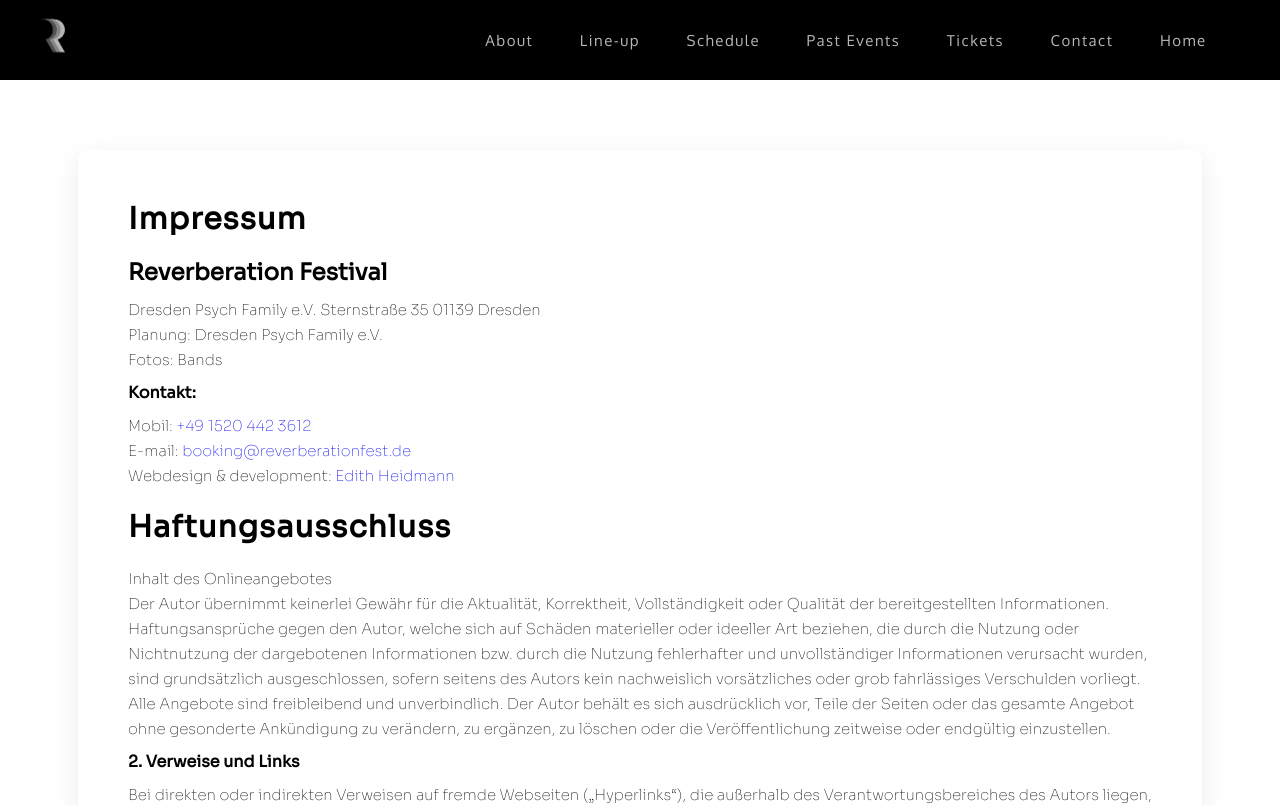
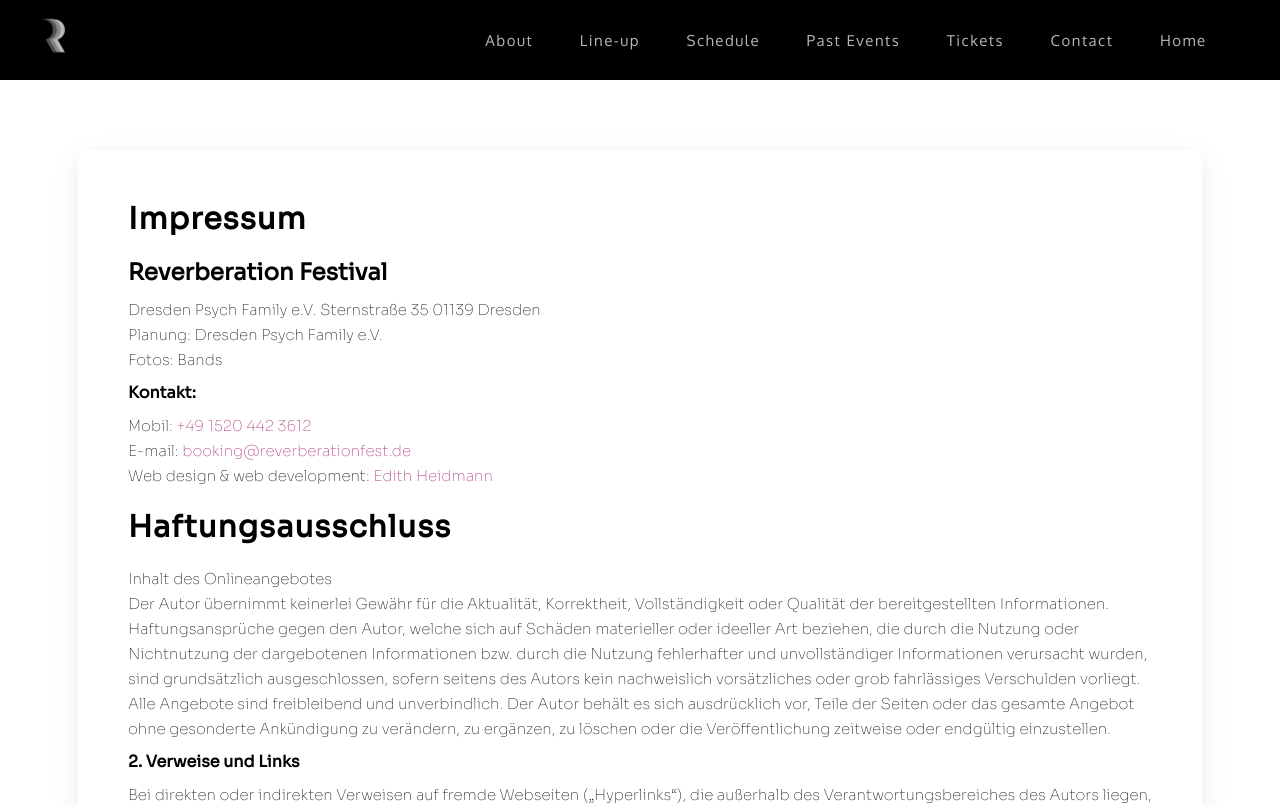
Before and after one commit to ediheid/reverberation-frontend, a React (Create React App) app: page /impressum in a window 1280 px wide. Shown: the top 805 px of the page. Built offline with nearby package versions, Linux system fonts and the light colour scheme.

Commit message:
Finished Impressum page

```diff
--- a/src/Styling/_variables.module.scss
+++ b/src/Styling/_variables.module.scss
@@ -16,12 +16,14 @@ $white-grey: #f2f2f2;
 
 $nav-links: $mauve;
 
+$links-hover-colour: $mauve;
+
 $mid-grey: #b7b7b7;
 
 // $black-grey: #191919;
 // $main-green: #38736d;
 // $dark-green: #275459;
-// $blue: #102940;
+$blue: #295884;
 
 // ? Font Variables
 // Nav Fonts
--- a/src/Views/Impressum/Impressum.js
+++ b/src/Views/Impressum/Impressum.js
@@ -49,7 +49,7 @@ const Impressum = () => {
         </span>
 
         <span className={styles["spans"]}>
-          Webdesign & development:
+          Web design & web development:
           <a
             className={styles["anchor-tags"]}
             href="https://www.edithsdev.com/home/contact"
--- a/src/Views/Impressum/impressum.module.scss
+++ b/src/Views/Impressum/impressum.module.scss
@@ -57,19 +57,20 @@
 
 .anchor-tags {
   text-decoration: none;
-  //   color: $dark-green;
-  //   font-family: $roboto-medium-font-family;
+  color: $mauve;
 
   &:active {
     text-decoration: underline;
-    // font-family: $roboto-bold-font-family;
+    color: $links-hover-colour;
+    font-family: $main-font-regular-font-family;
   }
 }
 
 @media (hover: hover) {
   .anchor-tags:hover {
     text-decoration: underline;
-    // font-family: $roboto-bold-font-family;
+    color: $links-hover-colour;
+    font-family: $main-font-regular-font-family;
   }
 }
 
```
